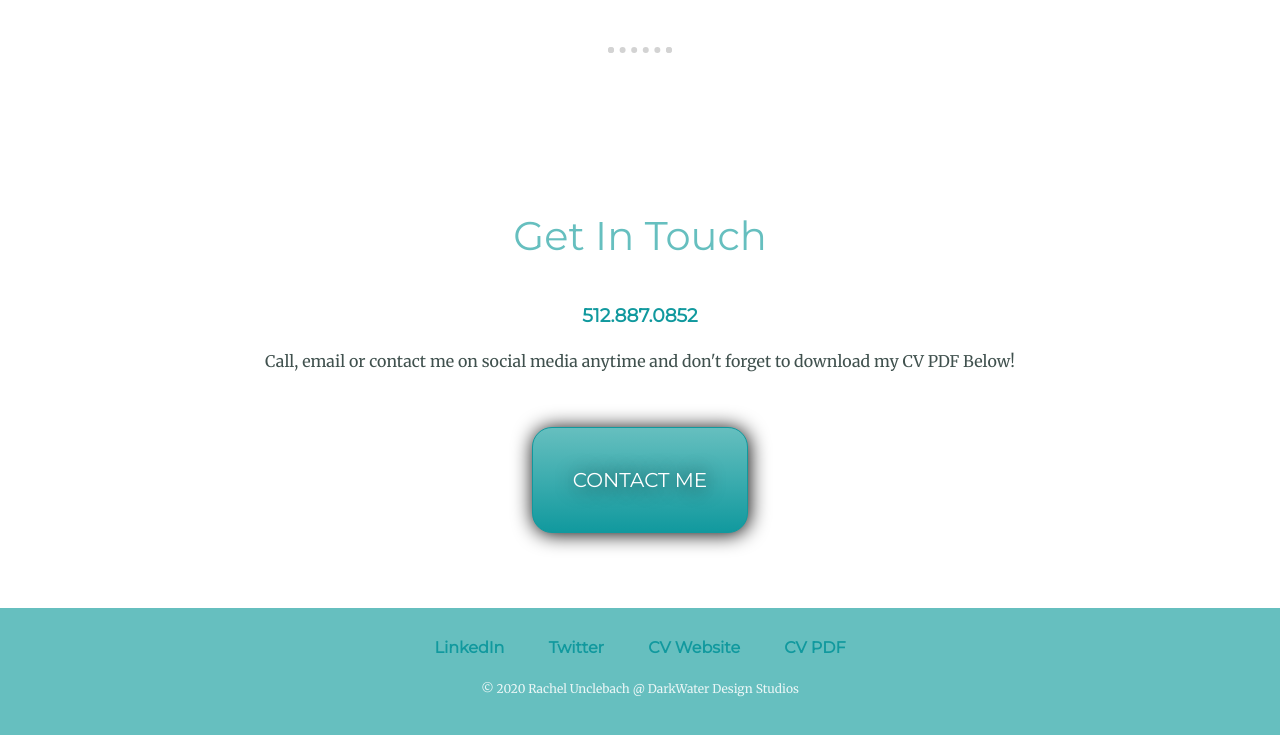
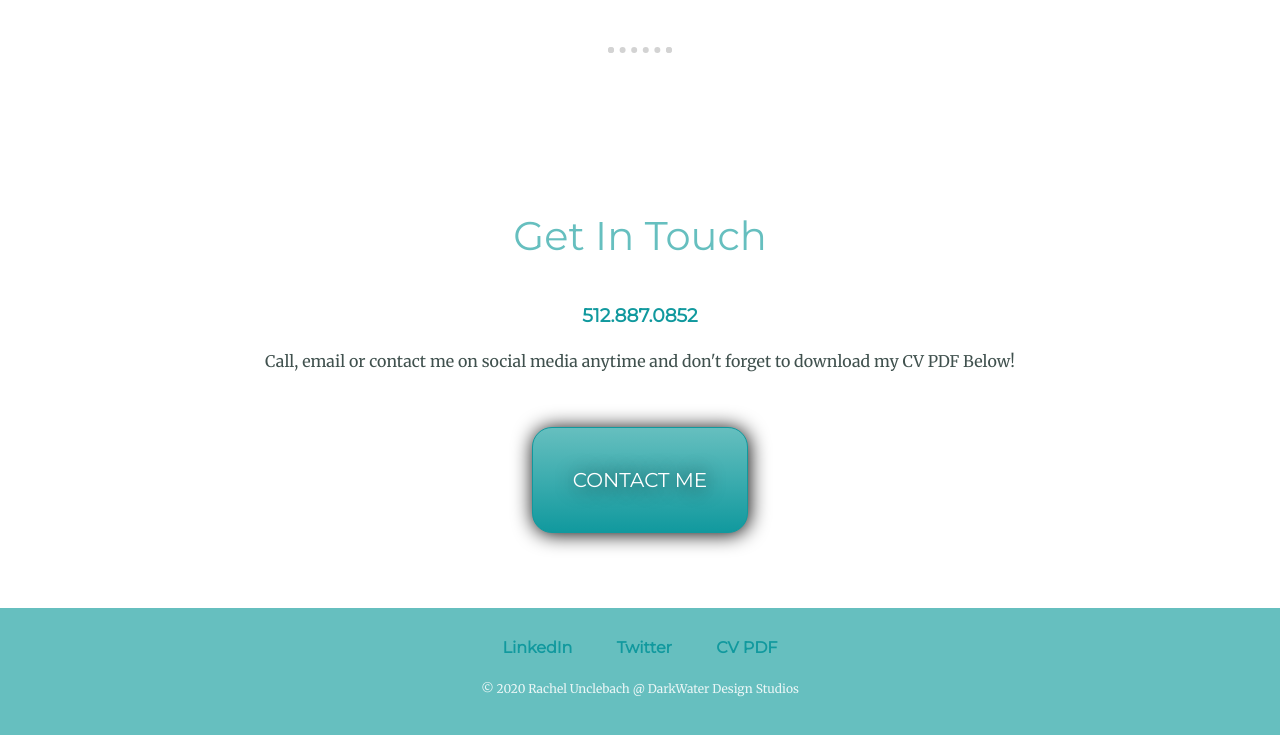
Before and after one commit to runclebach/cv, a plain HTML site: page index.html in a window 1280 px wide. Shown: the part 1507-2242 px from the top of the page. Drawn offline with Linux system fonts and the light colour scheme.

Commit message:
Add files via upload

```diff
--- a/index.html
+++ b/index.html
@@ -55,7 +55,6 @@
     <div class="footer-text">
       <a class="footer-link" href="https://www.linkedin.com/in/rachel-unclebach/">LinkedIn</a>
       <a class="footer-link" href="https://twitter.com/runclebach">Twitter</a>
-      <a class="footer-link" href="https://runclebach.github.io/cv/">CV Website</a>
       <a class="footer-link" <a href="images/Rachel's Resume-2rows.pdf">CV PDF</a>
       <p class="copyright">© 2020 Rachel Unclebach @ DarkWater Design Studios</p>
     </div>
```
